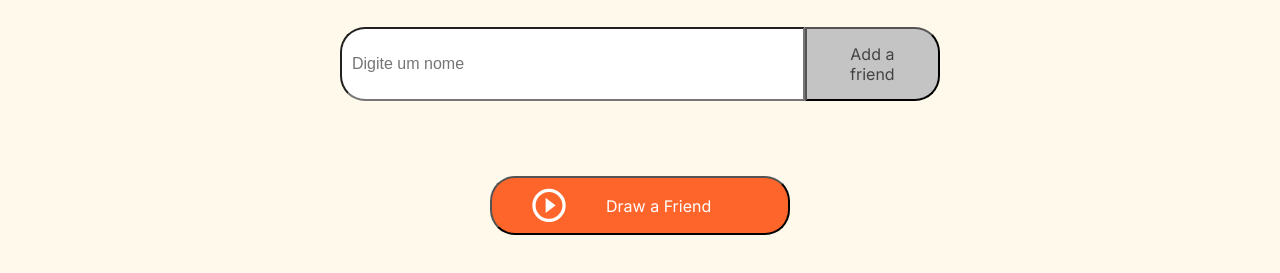
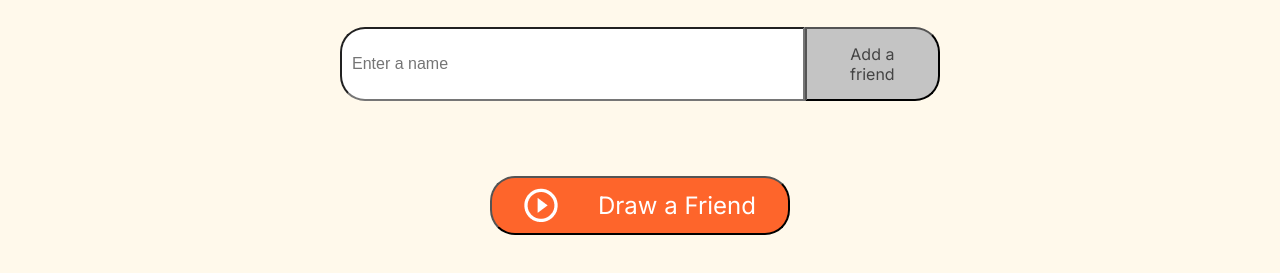
Before and after one commit to Marcos-Peter/g8-one-challenge-secret-friend, a plain HTML site: page index.html in a window 1280 px wide. Shown: the part 397-670 px from the top of the page. Drawn offline with Linux system fonts and the light colour scheme.

Commit message:
just a few style adjustments

```diff
--- a/index.html
+++ b/index.html
@@ -20,7 +20,7 @@
         <section class='input-section'>
             <h2 class='section-title'>Enter the name of your friends</h2>
             <div class='input-wrapper'>
-                <input type='text' id='friend' class='input-name' placeholder='Digite um nome'>
+                <input type='text' id='friend' class='input-name' placeholder='Enter a name'>
                 <button class='button-add'>Add a friend</button>
             </div>
 
--- a/style.css
+++ b/style.css
@@ -141,10 +141,10 @@ ul {
     display: flex;
     align-items: center;
     width: 100%;
-    padding: 10px 40px;
+    padding: 10px 32px;
     color: var(--color-white);
     background-color: var(--color-button);
-    font-size: 16px;
+    font-size: 24px;
 }
 
 .button-draw img {
```
